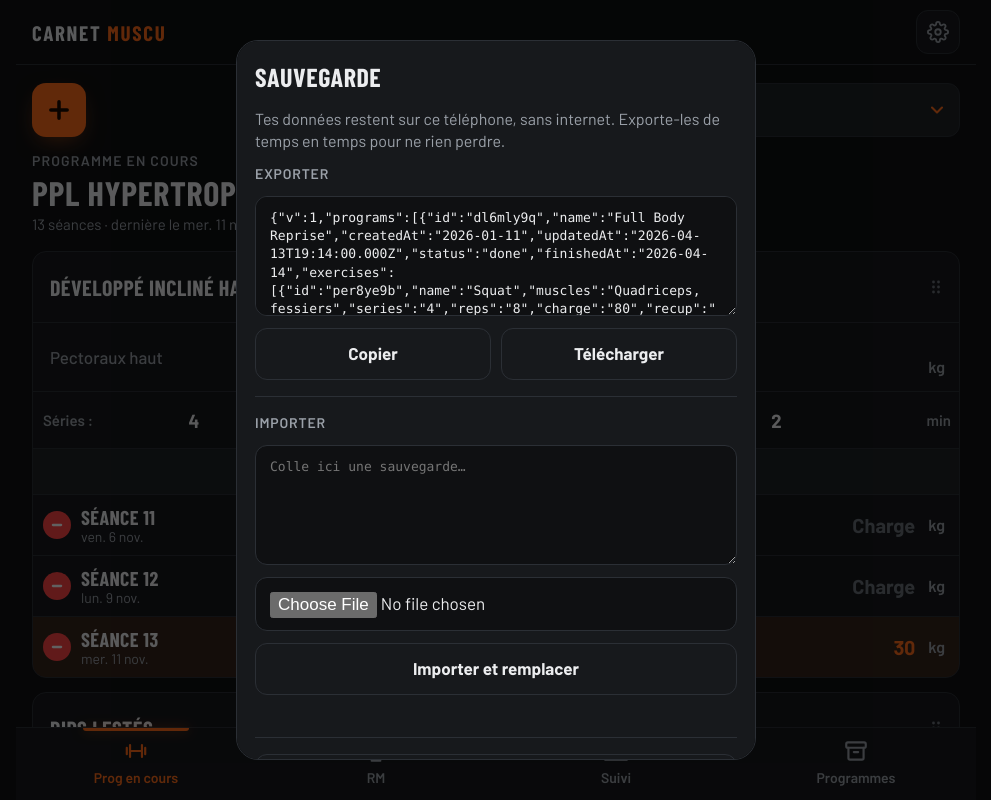
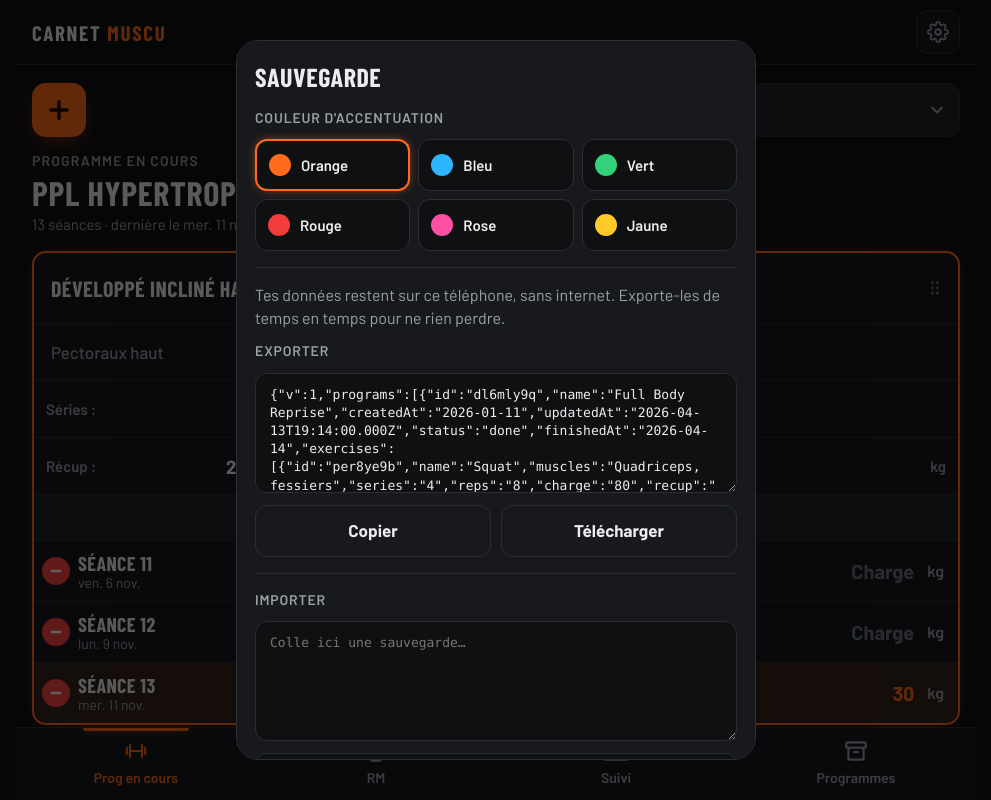
Before and after one commit to Zerocodemat/Carnet-Muscu, a plain HTML site: page index.html in a window 1280 px wide. Both pictures are taken after a click on the button 1082 px from the left and 32 px from the top of the page. Shown: the whole page, without its empty margins (144-1135 px from the left). Drawn offline with nearby package versions, Linux system fonts and the light colour scheme.

Commit message:
Add files via upload

```diff
--- a/index.html
+++ b/index.html
@@ -126,32 +126,34 @@ tr.new td{animation:pop 1.6s ease-out}
 
 /* Fiches exercice (Prog en cours) */
 .exlist{display:grid;gap:14px}
-.ex{background:var(--surface);border:1px solid var(--line);border-radius:var(--r);overflow:hidden}
+.ex{background:var(--surface);border:2px solid var(--accent);border-radius:var(--r);overflow:hidden;box-shadow:0 0 18px -8px var(--accent-glow)}
+.swatches{display:grid;grid-template-columns:repeat(3,minmax(0,1fr));gap:8px}
+.sw{display:flex;align-items:center;gap:10px;min-height:52px;padding:0 12px;border-radius:12px;border:1px solid var(--line);background:var(--bg);font-weight:600;font-size:15px;text-align:left}
+.sw i{width:22px;height:22px;flex:none;border-radius:50%;background:var(--c)}
+.sw[aria-pressed="true"]{border:2px solid var(--c);box-shadow:0 0 12px -4px var(--c)}
+@media (max-width:360px){.swatches{grid-template-columns:repeat(2,minmax(0,1fr))}}
 .ex input{width:100%;min-width:0;height:48px;background:transparent;border:1px solid transparent;border-radius:9px;padding:0 10px;font-size:17px;font-variant-numeric:tabular-nums}
 .ex input::placeholder{color:var(--faint)}
 .ex input:focus{outline:none;border-color:var(--accent);background:var(--bg)}
 .ex-name{display:flex;align-items:center;gap:2px;padding:8px 6px 0}
 .ex .in-name{height:54px;font:700 22px/1 var(--f-display);text-transform:uppercase;letter-spacing:.02em}
-.ex-mus{display:grid;grid-template-columns:minmax(0,1.15fr) minmax(0,1fr);margin-top:8px;border-top:1px solid var(--line);border-bottom:1px solid var(--line)}
-.ex-mus .mus{display:flex;align-items:center;padding:6px;border-right:1px solid var(--line);min-width:0}
-.ex-mus .mus input{color:var(--muted);font-weight:500}
-.plan{display:grid;grid-template-columns:minmax(0,1fr) auto;align-items:center;padding:6px 0 4px 12px;min-width:0}
-.plan span{grid-column:1/-1;font-size:13px;font-weight:600;letter-spacing:.06em;text-transform:uppercase;color:var(--muted)}
-.plan em{font-style:normal}
-.ex .plan input{height:40px;padding:0 4px;font-weight:700;font-size:20px}
-.ex-params{display:grid;grid-template-columns:0.95fr 0.95fr 1.4fr;border-bottom:1px solid var(--line)}
-.pf{display:flex;align-items:center;gap:0;padding:4px 4px 4px 10px;border-right:1px solid var(--line);min-width:0}
-.pf:last-child{border-right:0}
+.ex-mus{padding:4px 6px;margin-top:8px;border-top:1px solid var(--line);border-bottom:1px solid var(--line)}
+.ex-mus input{color:var(--muted);font-weight:500}
+.ex-params{display:grid;grid-template-columns:minmax(0,.8fr) minmax(0,1.2fr);border-bottom:1px solid var(--line)}
+.pf{display:flex;align-items:center;gap:0;padding:4px 4px 4px 12px;min-width:0;min-height:56px}
+.pf:nth-child(odd){border-right:1px solid var(--line)}
+.pf:nth-child(n+3){border-top:1px solid var(--line)}
 .pf span{font-size:15px;color:var(--muted);font-weight:600;white-space:nowrap}
 .ex .pf input{text-align:center;font-weight:700;font-size:19px;padding:0 2px}
-.pf em{font-style:normal;color:var(--muted);font-size:15px;font-weight:600;padding-right:4px}
+.pf em{font-style:normal;color:var(--muted);font-size:15px;font-weight:600;padding-right:8px}
+.pf.planned input{color:var(--text)}
 .more{width:100%;min-height:46px;background:var(--surface-2);border:0;border-bottom:1px solid var(--line);color:var(--muted);font-weight:600;font-size:15px}
 .srow{display:grid;grid-template-columns:minmax(0,1.15fr) minmax(0,1fr) auto;align-items:center;border-top:1px solid var(--line)}
 .sessions .srow:first-child{border-top:0}
 .srow.last{background:var(--accent-soft)}
-.slabel{display:flex;align-items:center;gap:10px;padding:6px 10px;min-height:60px;border-right:1px solid var(--line);min-width:0}
+.slabel{display:flex;align-items:center;gap:8px;padding:6px 8px;min-height:60px;border-right:1px solid var(--line);min-width:0}
 .slabel span{display:grid;line-height:1.15;min-width:0}
-.slabel b{font:700 20px var(--f-display);text-transform:uppercase;letter-spacing:.02em}
+.slabel b{white-space:nowrap;font:700 20px var(--f-display);text-transform:uppercase;letter-spacing:.02em}
 .slabel small{color:var(--muted);font-size:14px;white-space:nowrap}
 .ex .sval{text-align:right;font-weight:700;font-size:20px}
 .ex .sval.filled{color:var(--accent)}
@@ -410,12 +412,12 @@ function viewProg(){
     const more=N>SHOW?'<button class="more" data-act="showAll" data-id="'+e.id+'">'+(all?'Masquer les séances précédentes':'Voir les '+start+' séance'+(start>1?'s':'')+' précédente'+(start>1?'s':''))+'</button>':'';
     return '<article class="ex" data-ex="'+e.id+'">'+
       '<div class="ex-name"><input class="in-name" data-f="name" value="'+esc(e.name)+'" placeholder="Nom de l\'exercice" aria-label="Nom de l\'exercice"><button class="grip" data-act="rowMenu" data-id="'+e.id+'" aria-label="Options pour '+nm+'">'+ICON.grip+'</button></div>'+
-      '<div class="ex-mus"><div class="mus"><input data-f="muscles" value="'+esc(e.muscles)+'" placeholder="Muscles travaillés" aria-label="Muscles travaillés – '+nm+'"></div>'+
-        '<label class="plan"><span>Charges prévues</span><input data-f="charge" value="'+esc(e.charge)+'" placeholder="–" aria-label="Charges prévues – '+nm+'"><em class="unit">kg</em></label></div>'+
+      '<div class="ex-mus"><input data-f="muscles" value="'+esc(e.muscles)+'" placeholder="Muscles travaillés" aria-label="Muscles travaillés – '+nm+'"></div>'+
       '<div class="ex-params">'+
         '<label class="pf"><span>Séries :</span><input data-f="series" value="'+esc(e.series)+'" inputmode="numeric" placeholder="–"></label>'+
         '<label class="pf"><span>Reps :</span><input data-f="reps" value="'+esc(e.reps)+'" placeholder="–"></label>'+
         '<label class="pf"><span>Récup :</span><input data-f="recup" value="'+esc(e.recup)+'" inputmode="decimal" placeholder="–"><em>min</em></label>'+
+        '<label class="pf planned"><span>Charges prévues :</span><input data-f="charge" value="'+esc(e.charge)+'" placeholder="–" aria-label="Charges prévues – '+nm+'"><em>kg</em></label>'+
       '</div>'+more+
       '<div class="sessions">'+(sess||'<p class="nos">Aucune séance. Touche + en haut pour en ajouter une.</p>')+'</div>'+
     '</article>';
@@ -614,10 +616,21 @@ function onChange(e){
 }
 
 /* ---------- Sauvegarde / réglages ---------- */
+const ACCENTS={orange:['Orange','#FF6B1A','#FF8A3D'],bleu:['Bleu','#2FB4FF','#66C8FF'],vert:['Vert','#33D17A','#66DE9B'],rouge:['Rouge','#F23B3B','#FF6666'],rose:['Rose','#FF4FA3','#FF7DBC'],jaune:['Jaune','#FFC928','#FFD866']};
+const AKEY='carnet-muscu-accent';
+function getAccent(){try{return localStorage.getItem(AKEY)||'orange'}catch(_){return 'orange'}}
+function applyAccent(k){
+  const a=ACCENTS[k]||ACCENTS.orange, st=document.documentElement.style;
+  const n=parseInt(a[1].slice(1),16), rgb=[n>>16&255,n>>8&255,n&255].join(',');
+  st.setProperty('--accent',a[1]);st.setProperty('--accent-hi',a[2]);
+  st.setProperty('--accent-soft','rgba('+rgb+',.13)');st.setProperty('--accent-glow','rgba('+rgb+',.55)');
+  try{localStorage.setItem(AKEY,k)}catch(_){}
+}
 function settings(){
   const json=JSON.stringify(S);
   sheet({title:'Sauvegarde',
-    html:'<p>Tes données restent sur ce téléphone, sans internet. Exporte-les de temps en temps pour ne rien perdre.</p>'+
+    html:'<label class="lbl">Couleur d\'accentuation</label><div class="swatches" role="group" aria-label="Couleur d\'accentuation">'+Object.keys(ACCENTS).map(k=>'<button type="button" class="sw" data-k="'+k+'" style="--c:'+ACCENTS[k][1]+'" aria-pressed="'+(getAccent()===k)+'"><i></i>'+ACCENTS[k][0]+'</button>').join('')+'</div><div class="sep"></div>'+
+      '<p>Tes données restent sur ce téléphone, sans internet. Exporte-les de temps en temps pour ne rien perdre.</p>'+
       '<label class="lbl" for="exp">Exporter</label><textarea class="field" id="exp" readonly>'+esc(json)+'</textarea>'+
       '<div class="stack" style="grid-template-columns:1fr 1fr"><button class="btn ghost" id="cpy">Copier</button><button class="btn ghost" id="dl">Télécharger</button></div>'+
       '<div class="sep"></div><label class="lbl" for="imp">Importer</label><textarea class="field" id="imp" placeholder="Colle ici une sauvegarde…"></textarea>'+
@@ -626,6 +639,7 @@ function settings(){
       '<div class="sep"></div><div class="stack"><button class="btn ghost block" id="rDemo">Recharger les données d\'exemple</button><button class="btn danger block" id="wipe">Tout effacer</button></div>',
     actions:[{label:'Fermer',cls:'primary'}],
     onMount:(sc,close)=>{
+      sc.querySelectorAll('.sw').forEach(b=>b.onclick=()=>{applyAccent(b.dataset.k);sc.querySelectorAll('.sw').forEach(x=>x.setAttribute('aria-pressed',String(x===b)))});
       $('#cpy',sc).onclick=async ev=>{const b=ev.currentTarget;try{await navigator.clipboard.writeText(json);b.textContent='Copié ✓'}catch(_){const ta=$('#exp',sc);ta.focus();ta.select();b.textContent='Texte sélectionné'}};
       let framed=true;try{framed=window.self!==window.top}catch(_){}
       if(framed){$('#dl',sc).hidden=true;$('#cpy',sc).parentNode.style.gridTemplateColumns='1fr'}
@@ -644,6 +658,7 @@ main.addEventListener('change',onChange);
 main.addEventListener('keydown',e=>{if((e.key==='Enter'||e.key===' ')&&e.target.matches('[data-act].card,tr[data-act]')){e.preventDefault();onClick(e)}});
 document.querySelectorAll('.tab').forEach(t=>t.addEventListener('click',()=>go(t.dataset.tab)));
 $('#settingsBtn').addEventListener('click',settings);
+applyAccent(getAccent());
 persist();
 render();
 })();
--- a/sw.js
+++ b/sw.js
@@ -1,5 +1,5 @@
-// Version 2 – fiches par exercice + charges prévues
-const C='carnet-muscu-v2';
+// Version 3 – nouvelle mise en page des fiches, encadré, choix de couleur
+const C='carnet-muscu-v3';
 const FILES=['./','./index.html','./manifest.json','./icon-192.png','./icon-512.png'];
 self.addEventListener('install',e=>{e.waitUntil(caches.open(C).then(c=>c.addAll(FILES.map(f=>new Request(f,{cache:'reload'})))));self.skipWaiting()});
 self.addEventListener('activate',e=>{e.waitUntil(caches.keys().then(k=>Promise.all(k.filter(x=>x!==C).map(x=>caches.delete(x)))));self.clients.claim()});
```
